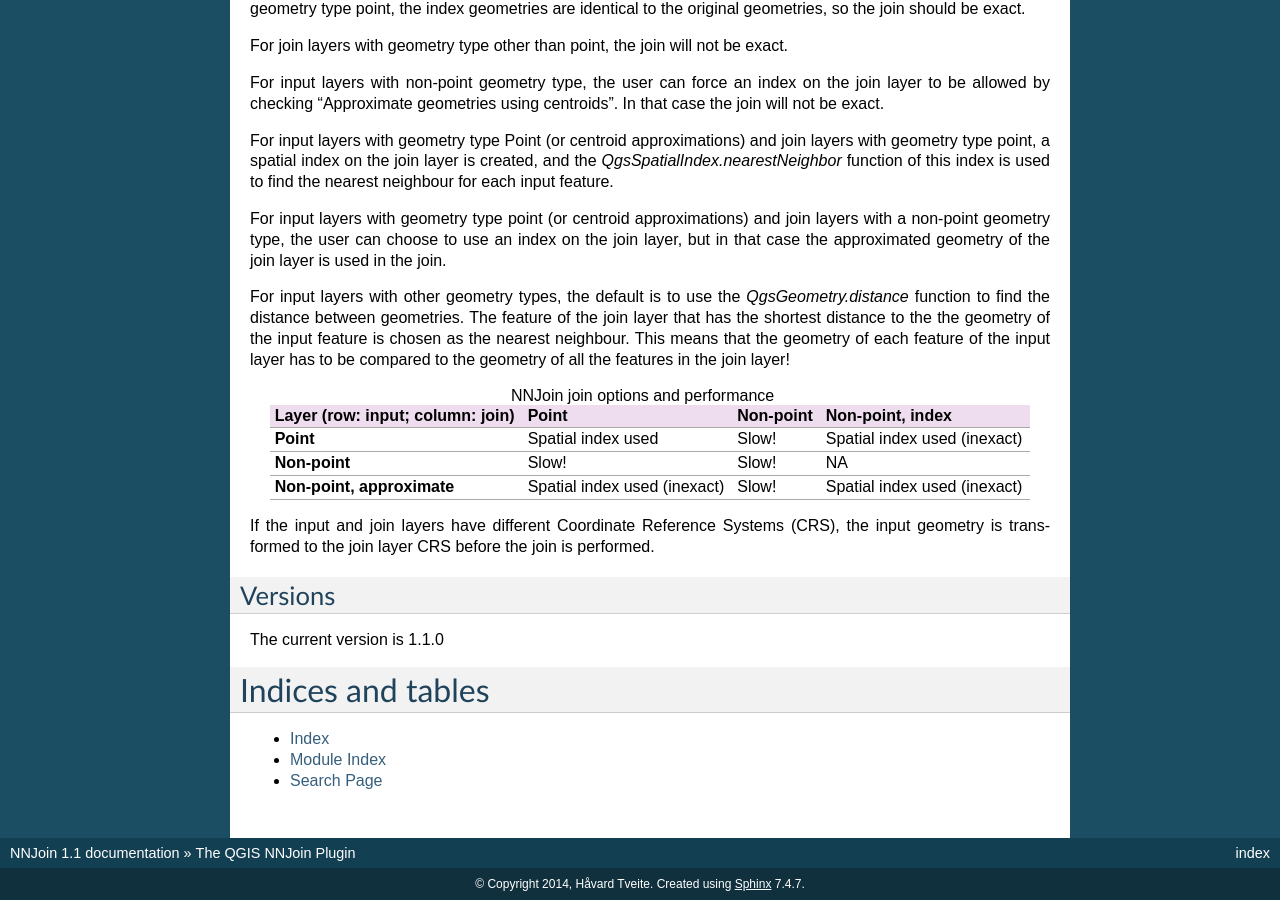
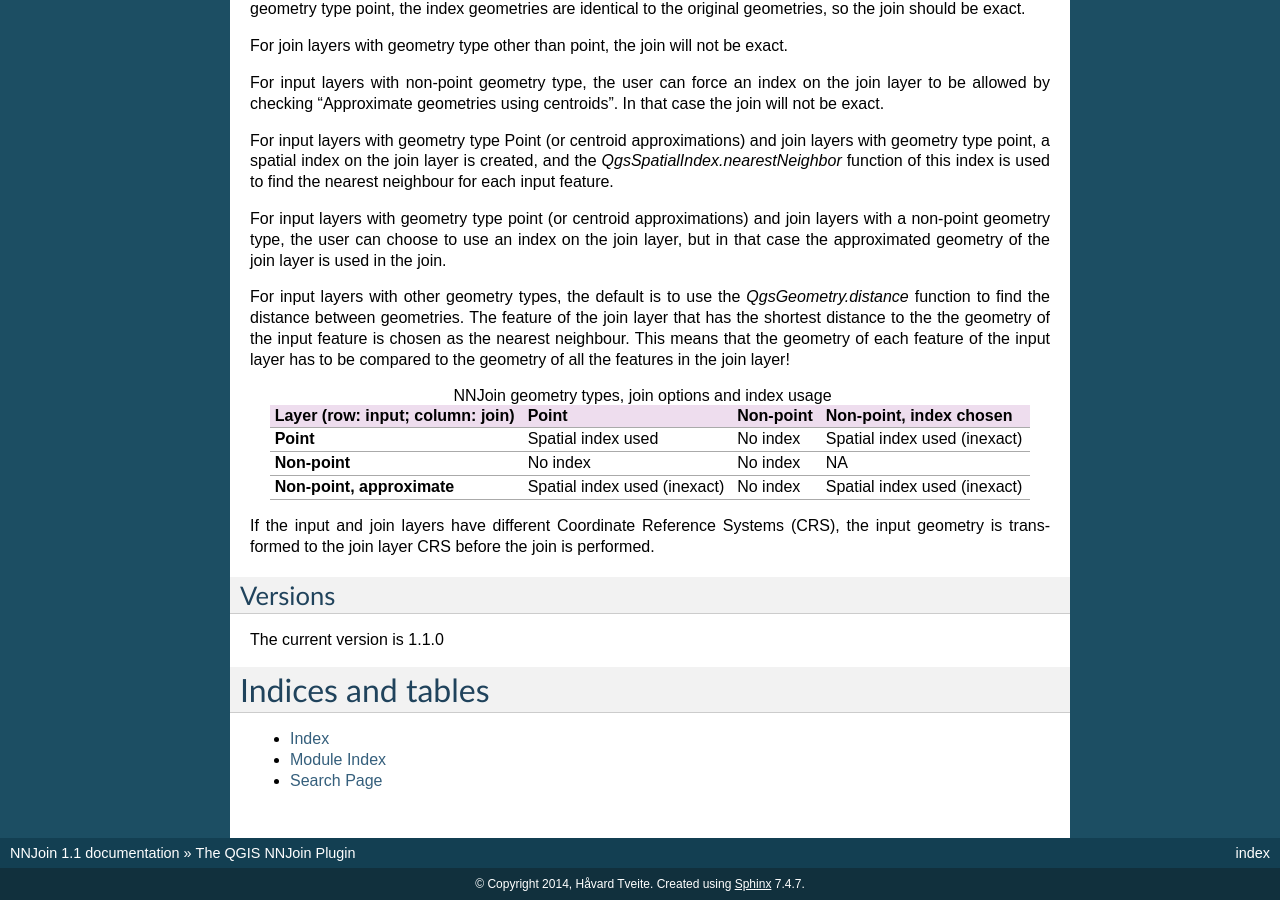
Before and after one commit to havatv/qgisnnjoinplugin, a Sphinx documentation site: the page built from help/source/index.rst, in a window 1280 px wide and 900 px high, scrolled down 1367 px. Built offline with Sphinx 7.4.7, drawn with Linux system fonts in a browser that asks for light colours; formulas are drawn with MathJax 3.

Commit message:
Documentation update

```diff
--- a/help/source/index.rst
+++ b/help/source/index.rst
@@ -142,16 +142,16 @@ This means that the geometry of each feature of the input layer has
 to be compared to the geometry of all the features in the join
 layer!
 
-.. table:: NNJoin join options and performance
+.. table:: NNJoin geometry types, join options and index usage
 
     +----------------------------------+------------------------------+-----------+------------------------------+
-    | Layer (row: input; column: join) | Point                        | Non-point | Non-point, index             |
+    | Layer (row: input; column: join) | Point                        | Non-point | Non-point, index chosen      |
     +==================================+==============================+===========+==============================+
-    | **Point**                        | Spatial index used           | Slow!     | Spatial index used (inexact) |
+    | **Point**                        | Spatial index used           | No index  | Spatial index used (inexact) |
     +----------------------------------+------------------------------+-----------+------------------------------+
-    | **Non-point**                    | Slow!                        | Slow!     | NA                           |
+    | **Non-point**                    | No index                     | No index  | NA                           |
     +----------------------------------+------------------------------+-----------+------------------------------+
-    | **Non-point, approximate**       | Spatial index used (inexact) | Slow!     | Spatial index used (inexact) |
+    | **Non-point, approximate**       | Spatial index used (inexact) | No index  | Spatial index used (inexact) |
     +----------------------------------+------------------------------+-----------+------------------------------+
 
 If the input and join layers have different Coordinate Reference
```
